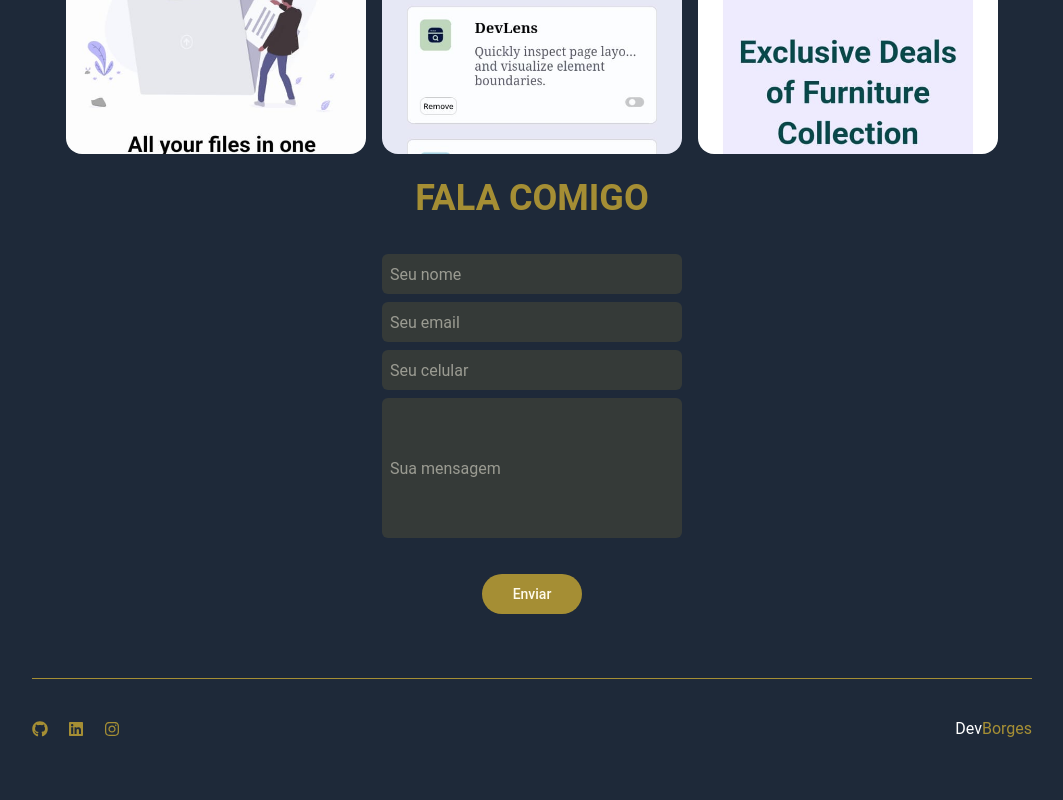
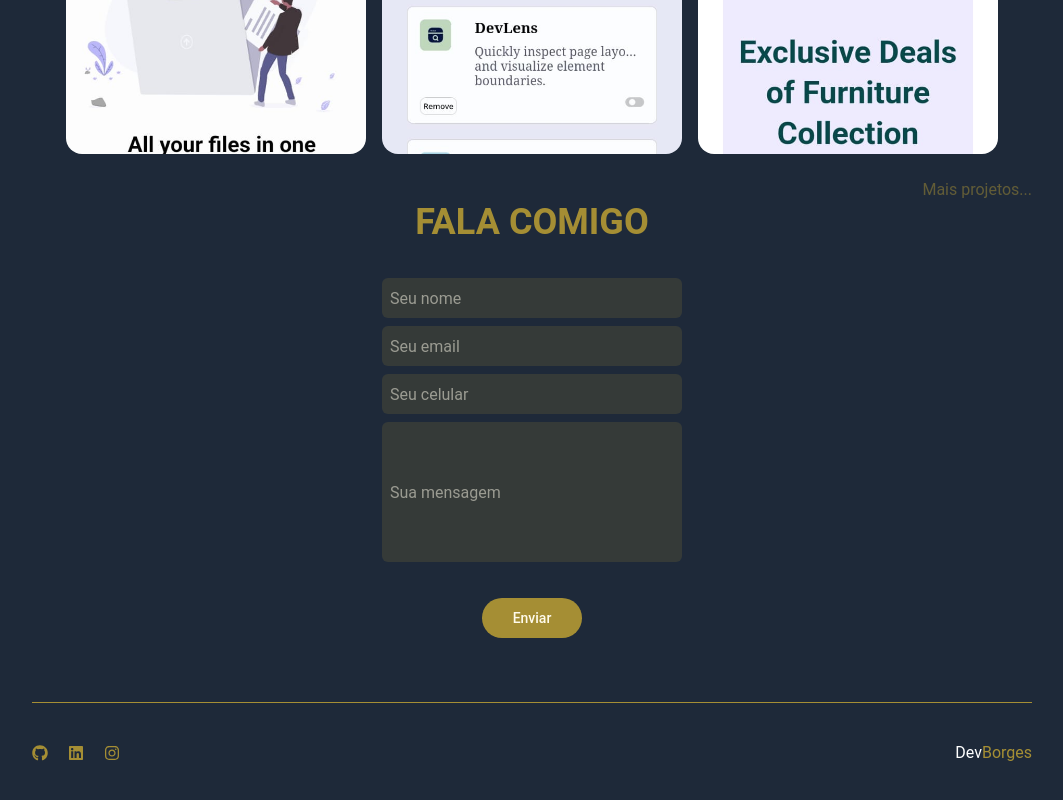
Before and after one commit to Paulo-Borges/reactPortifolio, a React (Vite) app: page / in a window 1280 px wide. Shown: the part 1922-2722 px from the top of the page, without its empty margins (108-1171 px from the left). Before the commit the page ends 2700 px from the top, so only its background shows below. Built offline with nearby package versions, Linux system fonts and the light colour scheme.

Commit message:
feat: maisProjetos

```diff
--- a/src/App.tsx
+++ b/src/App.tsx
@@ -11,6 +11,8 @@ import { FaInstagram } from "react-icons/fa";
 import Footer from "./components/Footer";
 
 function App() {
+
+
   return (
     <>
       <Header />
@@ -213,6 +215,9 @@ function App() {
           </div>
         </div>
       </section>
+      <div className="flex justify-end m-6 text-amber-300/30 hover:text-amber-300">
+        <button className="m-6"> Mais projetos...</button>
+      </div>
       <section
         id="contato"
         className="flex flex-col items-center pt-28 w-[1280px] lg:w-[1000px] h-[500px] gap-9"
```
